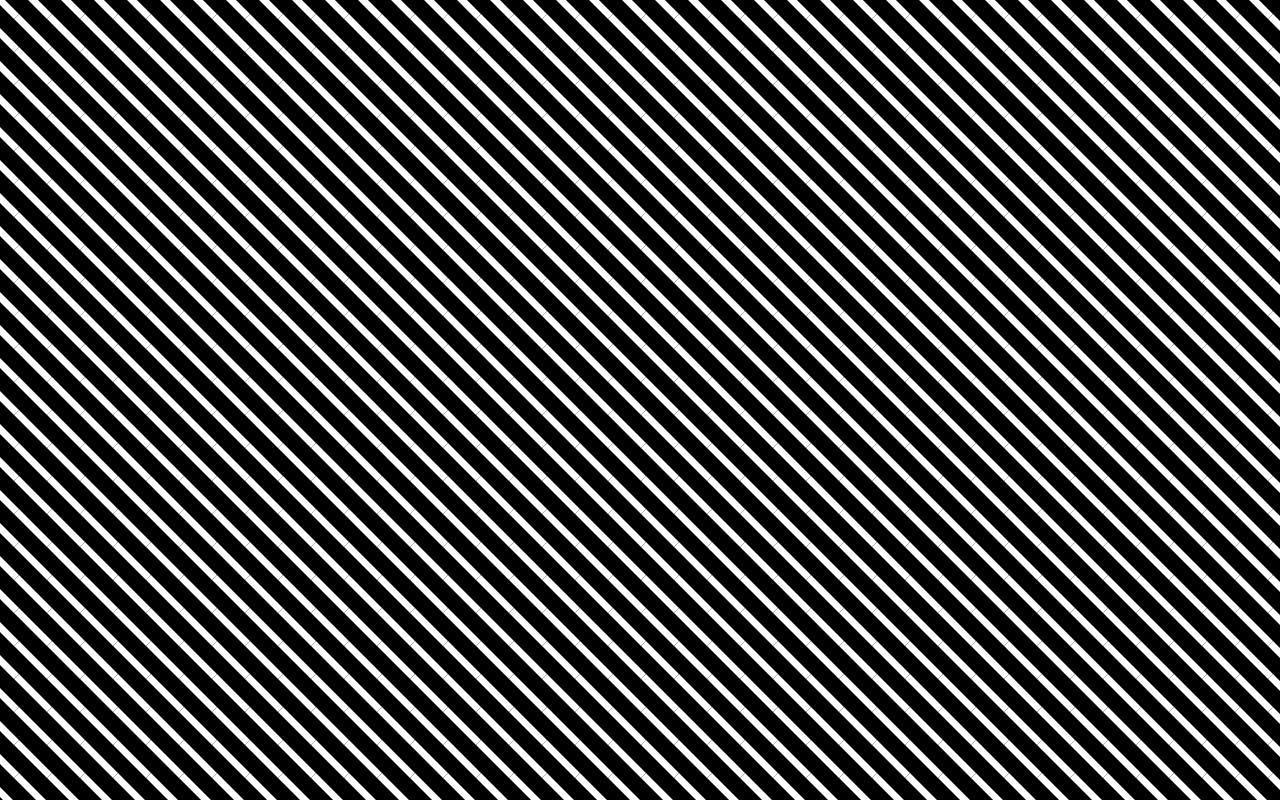
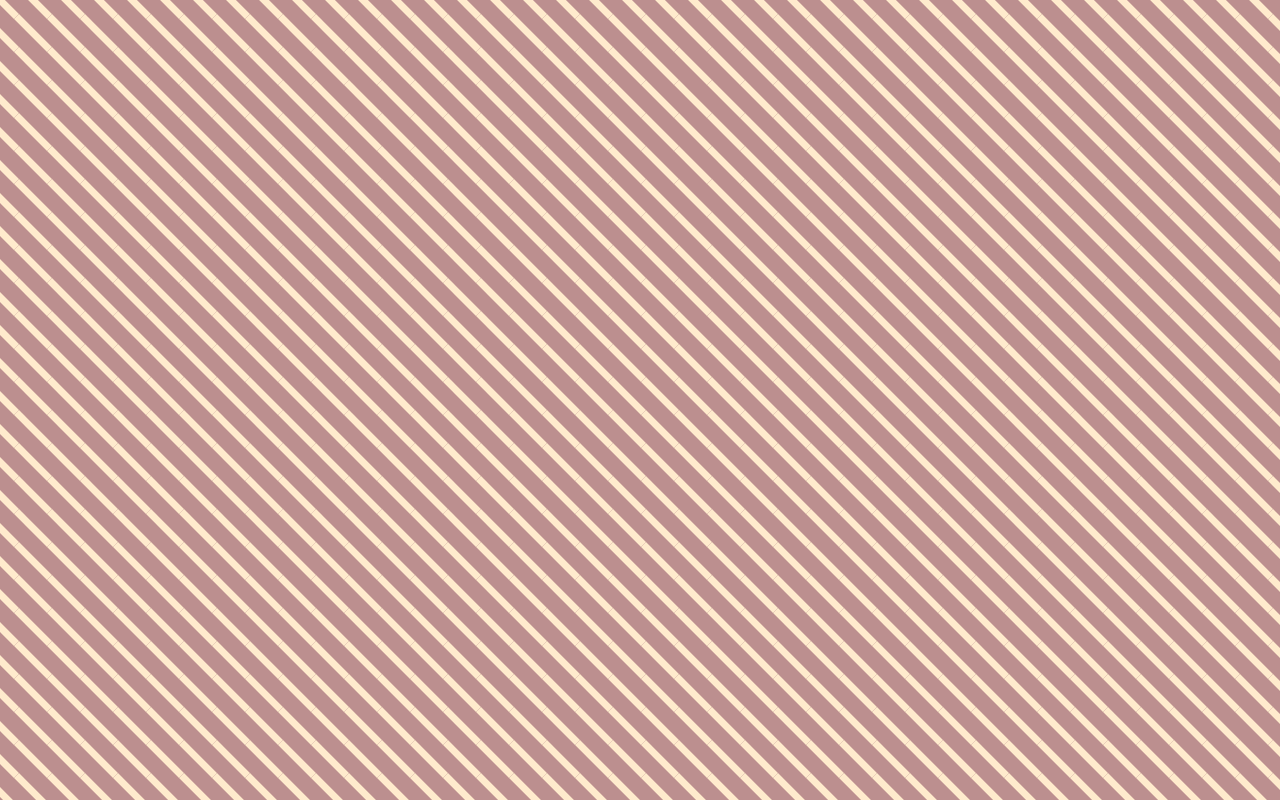
Before and after one commit to kevinyma/bin2_tk, a plain HTML site: page index.html in a window 1280 px wide. Drawn offline with Linux system fonts and the light colour scheme.

Commit message:
made nice colors

```diff
--- a/index.html
+++ b/index.html
@@ -10,7 +10,7 @@ html, body {
 canvas {
 	width: 100%;
 	height: 100%;
-	background: rgba(0,0,0,1);
+	background: rosybrown;
 }
 #magnetic-canvas {
 	pointer-events: none;
--- a/js/magnetic-needles.js
+++ b/js/magnetic-needles.js
@@ -72,7 +72,7 @@ function generate(){
     count = numHor * numVert;
     var line = new Path.Line(from, to);
 
-    line.style = {strokeColor : white, strokeWidth : thickness, strokeCap : 'square'};
+    line.style = {strokeColor : '#FFEBCD', strokeWidth : thickness, strokeCap : 'square'};
     var symbol = new Symbol(line);
     for (var i = 0; i< numHor; i++){
         for (var j = 0; j< numVert; j++){
@@ -88,7 +88,7 @@ function onMouseMove(event){
         var item = project.activeLayer.children[i];
         var vector = event.point - item.position;
         var prevVector = event.lastPoint - item.position;
-        item.rotate(vector.angle-prevVector.angle, item.position);
+        item.rotate(1.1*vector.angle-(prevVector.angle), item.position);
     }
 }
 
```
